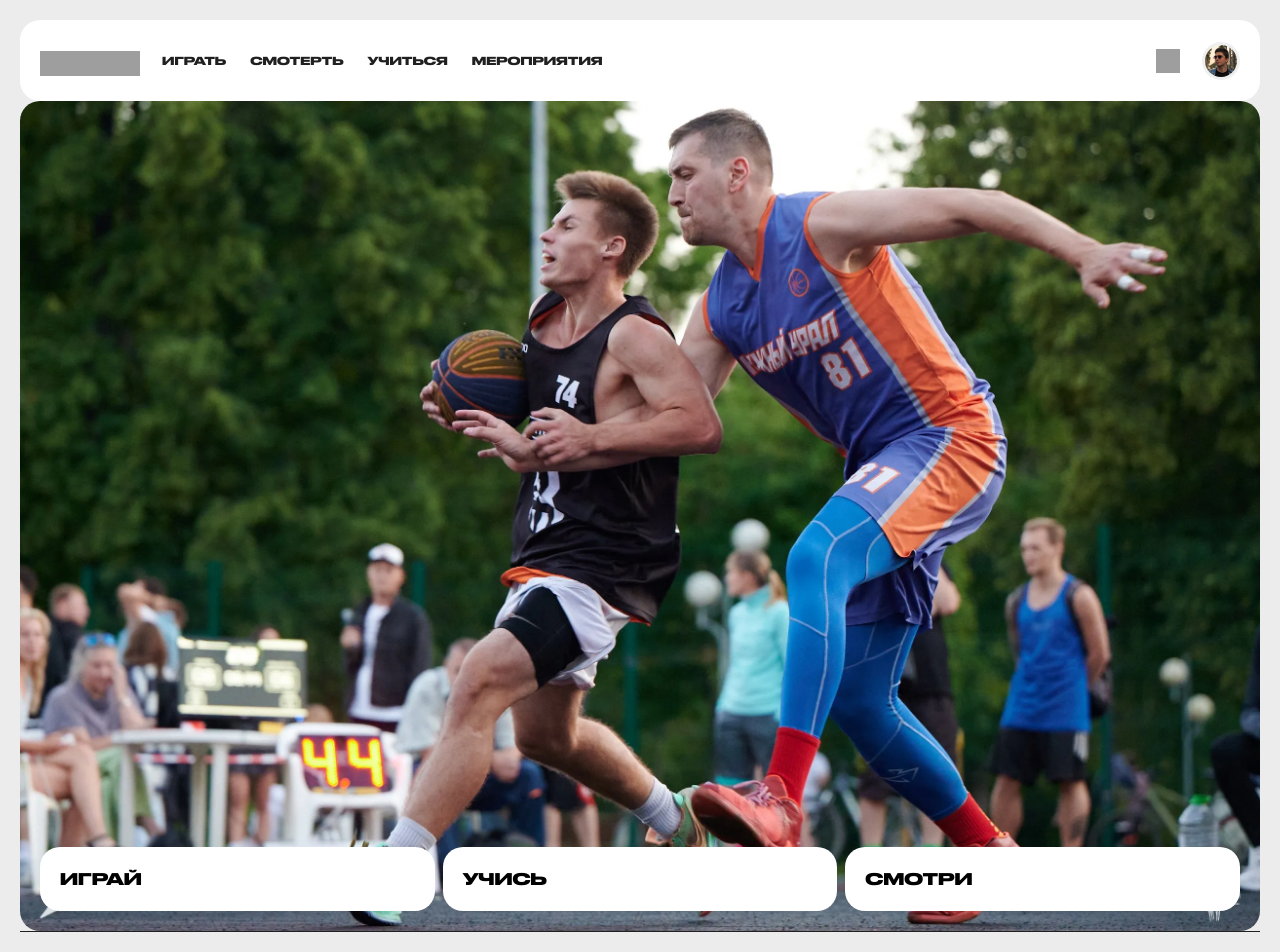
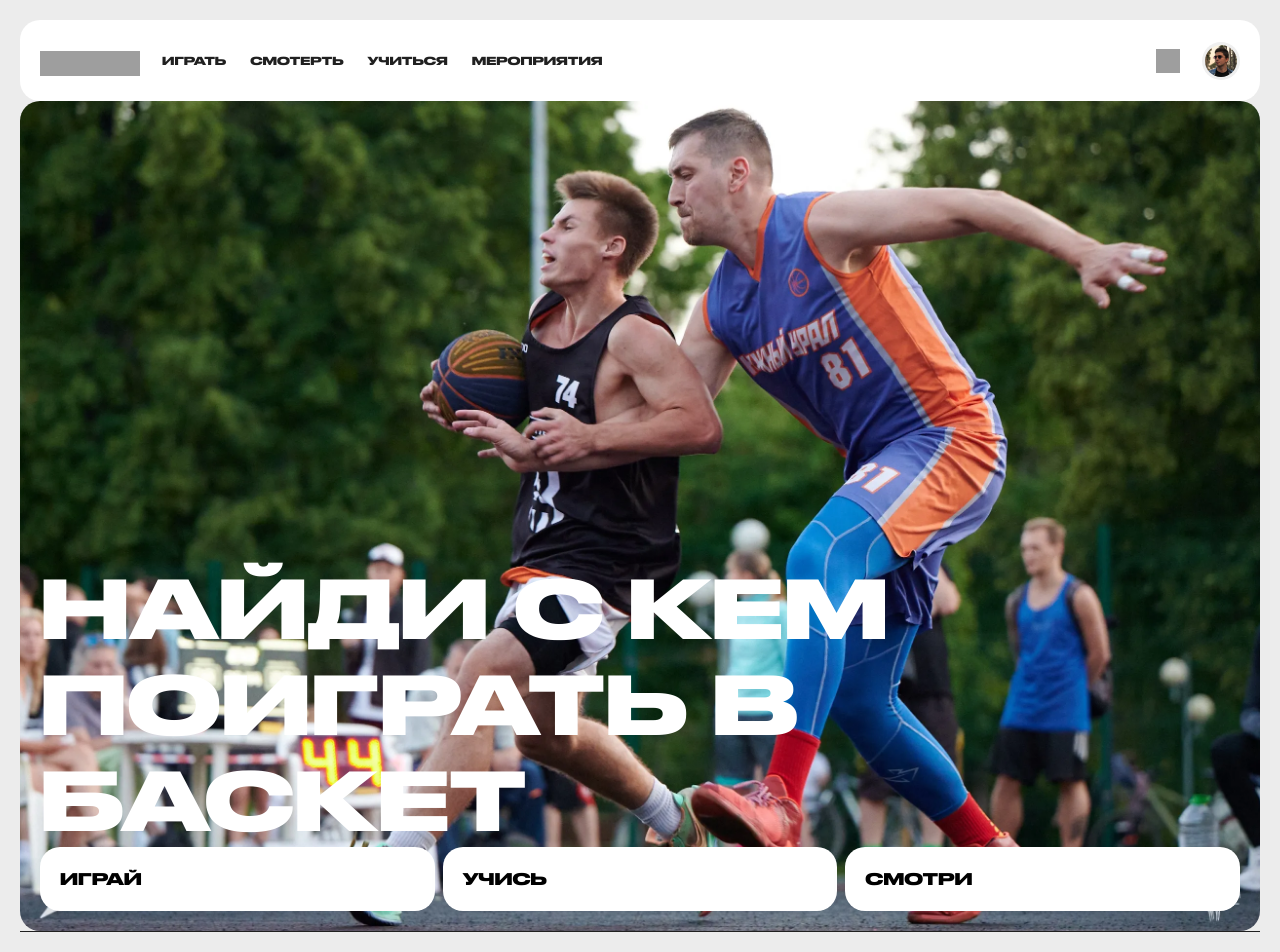
Before and after one commit to ivan-lev/test-task-xpage, a React (Vite) app: page / in a window 1280 px wide. Shown: the top 952 px of the page. Built offline with nearby package versions, Linux system fonts and the light colour scheme; grey boxes are pictures that could not be loaded.

Commit message:
feat: add logic for changin hero titile

```diff
--- a/src/components/Main/Main.scss
+++ b/src/components/Main/Main.scss
@@ -15,6 +15,13 @@
     background-position: top center;
     background-repeat: no-repeat;
     background-size: cover;
+  }
+
+  &__hero-title {
+    max-width: 1300px;
+    color: var(--Desktop-white, #fff);
+    font-size: 80px;
+    line-height: 120%;
   }
 
   &__hero-buttons {
--- a/src/components/Main/Main.tsx
+++ b/src/components/Main/Main.tsx
@@ -1,14 +1,46 @@
 import './Main.scss';
 
+import { useState } from 'react';
+
 export default function Main() {
+  const alternativeTitles = [
+    'Найди с кем поиграть в баскет',
+    'Играй в баскет',
+    'Учись играть в баскет',
+    'Смотри, как играют в баскет'
+  ];
+  const [heroTitle, setHeroTitle] = useState(alternativeTitles[0]);
+
+  const changeTitle = (titleNumber: number) => {
+    setHeroTitle(alternativeTitles[titleNumber]);
+  };
+
   return (
     <main className="content">
       <section className="border-rounded section content__hero">
-        <h2 className="content__hero-title"></h2>
+        <h2 className="content__hero-title">{heroTitle}</h2>
         <div className="content__hero-buttons">
-          <button className="border-rounded content__hero-button">Играй</button>
-          <button className="border-rounded content__hero-button">Учись</button>
-          <button className="border-rounded content__hero-button">Смотри</button>
+          <button
+            className="border-rounded content__hero-button"
+            onMouseEnter={() => changeTitle(1)}
+            onMouseLeave={() => changeTitle(0)}
+          >
+            Играй
+          </button>
+          <button
+            className="border-rounded content__hero-button"
+            onMouseEnter={() => changeTitle(2)}
+            onMouseLeave={() => changeTitle(0)}
+          >
+            Учись
+          </button>
+          <button
+            className="border-rounded content__hero-button"
+            onMouseEnter={() => changeTitle(3)}
+            onMouseLeave={() => changeTitle(0)}
+          >
+            Смотри
+          </button>
         </div>
       </section>
       <section className="content__play"></section>
```
